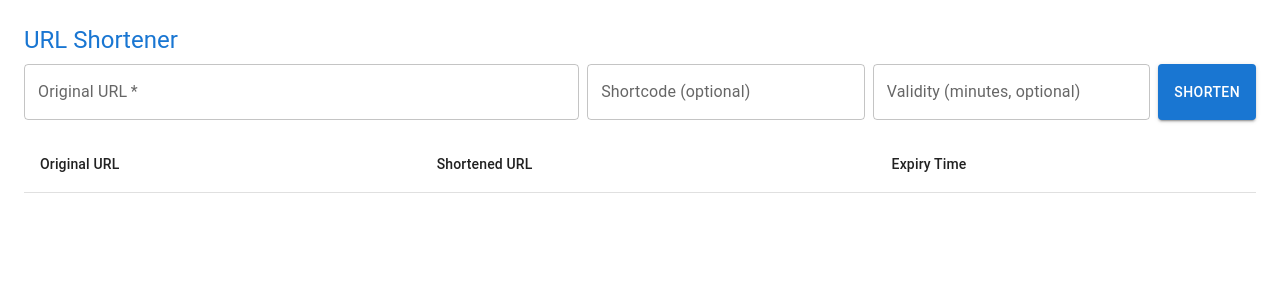
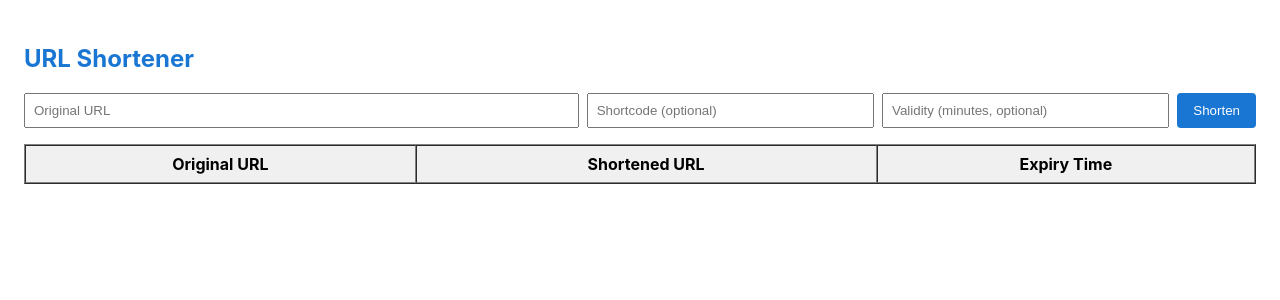
Before and after one commit to saivamshi4121/22VE1A05N9, a React (Create React App) app in the folder frontend-test-submission/: page / in a window 1280 px wide. Shown: the top 300 px of the page. Built offline with nearby package versions, Linux system fonts and the light colour scheme.

Commit message:
changes in the shortenpage.js

```diff
--- a/frontend-test-submission/package.json
+++ b/frontend-test-submission/package.json
@@ -3,6 +3,8 @@
   "version": "0.1.0",
   "private": true,
   "dependencies": {
+    "@emotion/react": "^11.14.0",
+    "@emotion/styled": "^11.14.1",
     "@mui/material": "^7.2.0",
     "@testing-library/dom": "^10.4.0",
     "@testing-library/jest-dom": "^6.6.3",
--- a/frontend-test-submission/src/Components/ShortenerPage.js
+++ b/frontend-test-submission/src/Components/ShortenerPage.js
@@ -1,10 +1,13 @@
+
 
 import React, { useState } from "react";
-import { TextField, Button, Table, TableHead, TableRow, TableCell, TableBody, Typography, Box } from "@mui/material";
-import { nanoid } from "nanoid";
 
 function isValidUrl(url) {
   try { new URL(url); return true; } catch { return false; }
+}
+
+function generateShortcode() {
+  return Math.random().toString(36).substr(2, 6);
 }
 
 function ShortenerPage({ entries, setEntries }) {
@@ -35,7 +38,7 @@ function ShortenerPage({ entries, setEntries }) {
     }
     let exp = parseInt(validity, 10);
     if (isNaN(exp) || exp <= 0) exp = 30;
-    const newShortcode = shortcode || nanoid(6);
+    const newShortcode = shortcode || generateShortcode();
     const newEntry = {
       originalUrl,
       shortcode: newShortcode,
@@ -48,53 +51,55 @@ function ShortenerPage({ entries, setEntries }) {
   }
 
   return (
-    <Box sx={{ p: 3 }}>
-      <Typography variant="h5" color="primary" gutterBottom>URL Shortener</Typography>
-      <form onSubmit={handleSubmit} style={{ display: "flex", gap: 8, marginBottom: 16 }}>
-        <TextField
-          label="Original URL"
+    <div style={{ padding: "24px" }}>
+      <h2 style={{ color: "#1976d2" }}>URL Shortener</h2>
+      <form onSubmit={handleSubmit} style={{ display: "flex", gap: "8px", marginBottom: "16px" }}>
+        <input
+          type="text"
+          placeholder="Original URL"
           value={originalUrl}
           onChange={e => setOriginalUrl(e.target.value)}
           required
-          style={{ flex: 2 }}
+          style={{ flex: 2, padding: "8px" }}
         />
-        <TextField
-          label="Shortcode (optional)"
+        <input
+          type="text"
+          placeholder="Shortcode (optional)"
           value={shortcode}
           onChange={e => setShortcode(e.target.value)}
-          style={{ flex: 1 }}
+          style={{ flex: 1, padding: "8px" }}
         />
-        <TextField
-          label="Validity (minutes, optional)"
+        <input
+          type="number"
+          placeholder="Validity (minutes, optional)"
           value={validity}
           onChange={e => setValidity(e.target.value)}
-          type="number"
-          style={{ flex: 1 }}
+          style={{ flex: 1, padding: "8px" }}
         />
-        <Button type="submit" variant="contained" color="primary">Shorten</Button>
+        <button type="submit" style={{ padding: "8px 16px", background: "#1976d2", color: "#fff", border: "none", borderRadius: "4px" }}>Shorten</button>
       </form>
-      {error && <Typography color="error">{error}</Typography>}
-      <Table>
-        <TableHead>
-          <TableRow>
-            <TableCell>Original URL</TableCell>
-            <TableCell>Shortened URL</TableCell>
-            <TableCell>Expiry Time</TableCell>
-          </TableRow>
-        </TableHead>
-        <TableBody>
+      {error && <div style={{ color: "red", marginBottom: "8px" }}>{error}</div>}
+      <table border="1" cellPadding="8" cellSpacing="0" style={{ width: "100%", background: "#fff" }}>
+        <thead style={{ background: "#f0f0f0" }}>
+          <tr>
+            <th>Original URL</th>
+            <th>Shortened URL</th>
+            <th>Expiry Time</th>
+          </tr>
+        </thead>
+        <tbody>
           {entries.map((entry, i) => (
-            <TableRow key={i}>
-              <TableCell>{entry.originalUrl}</TableCell>
-              <TableCell>
+            <tr key={i}>
+              <td>{entry.originalUrl}</td>
+              <td>
                 <a href={`/${entry.shortcode}`}>{window.location.origin}/{entry.shortcode}</a>
-              </TableCell>
-              <TableCell>{new Date(entry.expiry).toLocaleString()}</TableCell>
-            </TableRow>
+              </td>
+              <td>{new Date(entry.expiry).toLocaleString()}</td>
+            </tr>
           ))}
-        </TableBody>
-      </Table>
-    </Box>
+        </tbody>
+      </table>
+    </div>
   );
 }
 
```
Also changed, not shown: 1 other file (tests, documents, lock files or other folders).
